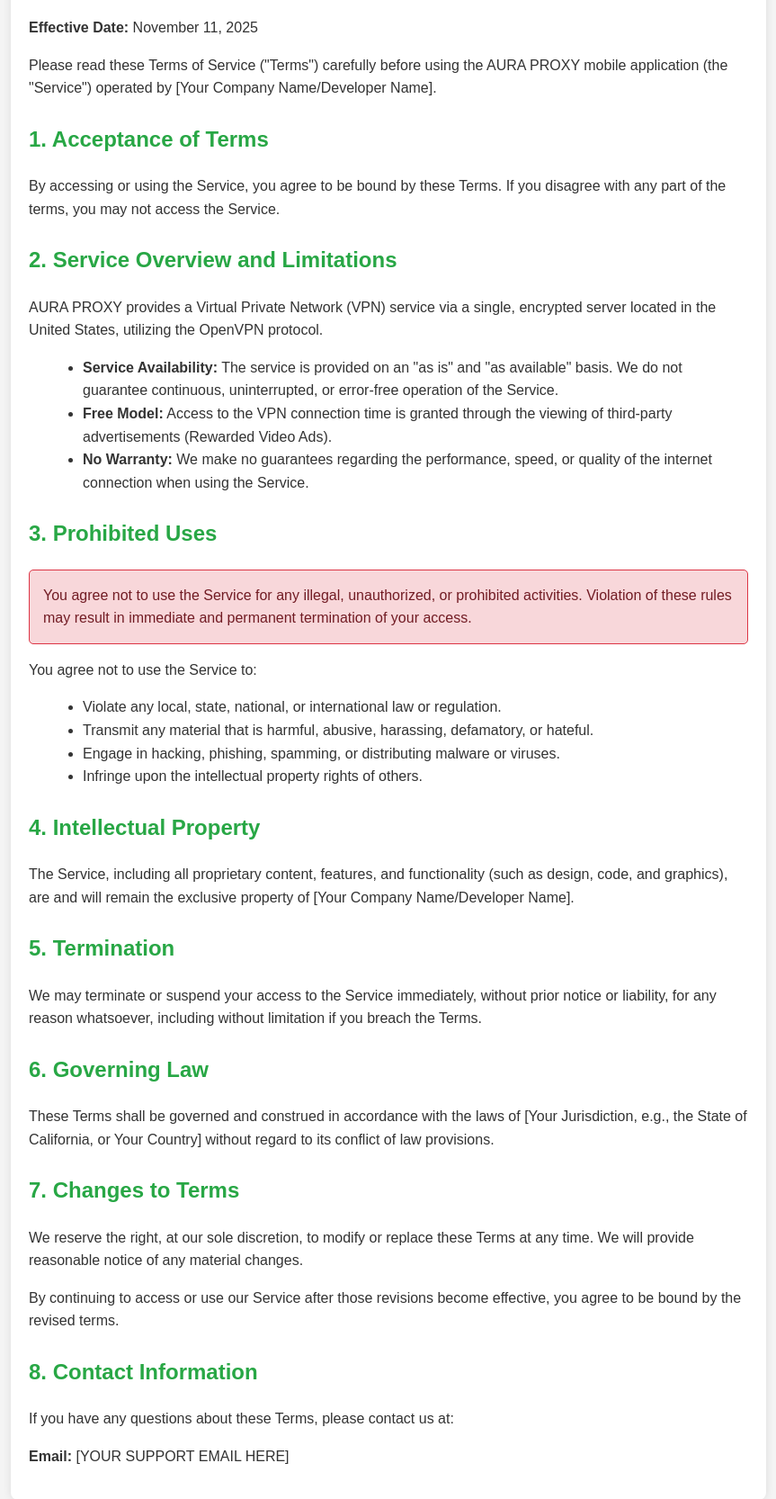
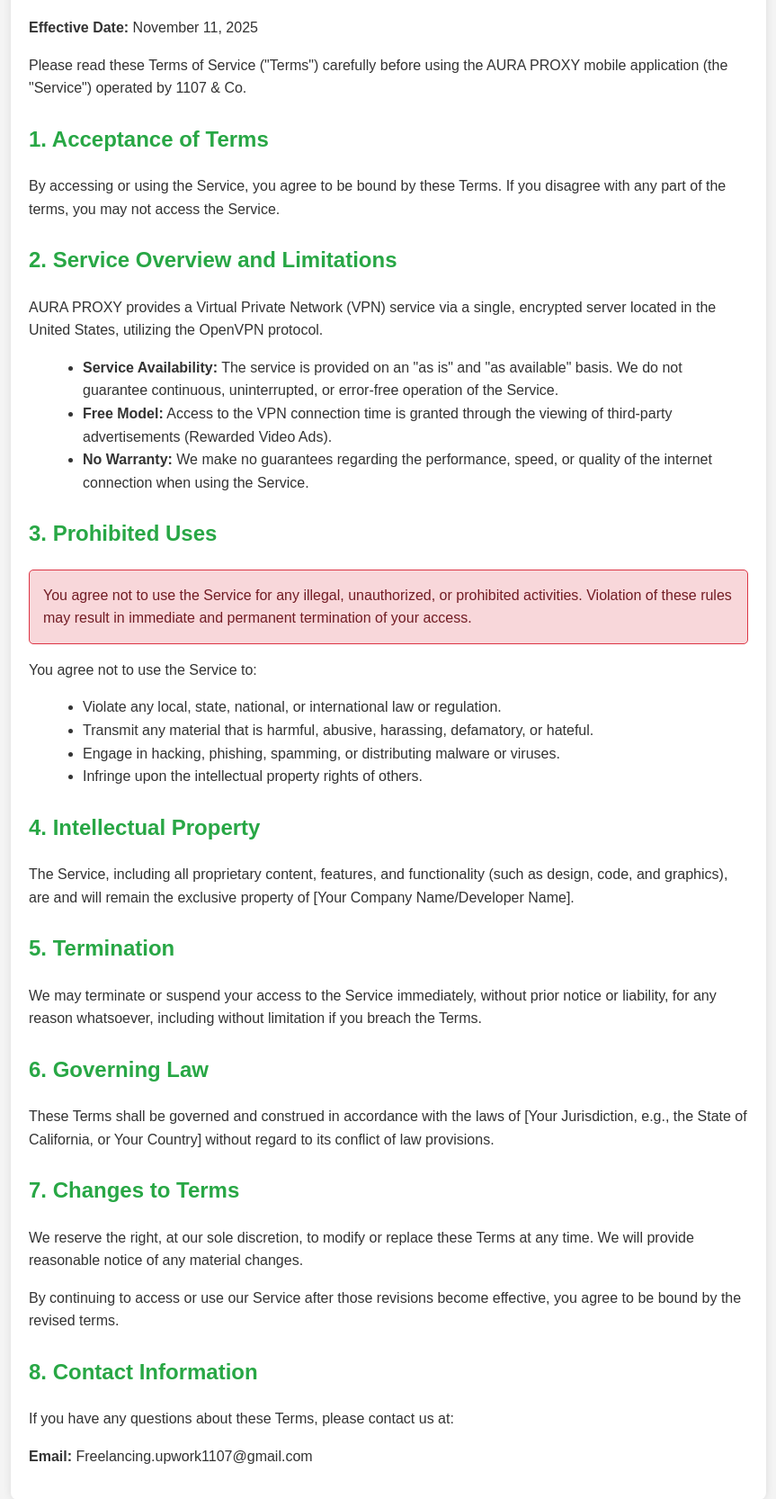
Before and after one commit to Mr-1107/aura-proxy-legal, a plain HTML site: page terms_of_service.html in a window 1280 px wide. Shown: the part 128-1794 px from the top of the page at 90% size, without its empty margins (208-1071 px from the left). Drawn offline with Linux system fonts and the light colour scheme.

Commit message:
Update terms_of_service.html

```diff
--- a/terms_of_service.html
+++ b/terms_of_service.html
@@ -18,7 +18,7 @@
 <div class="container">
     <h1>AURA PROXY Terms of Service</h1>
     <p><strong>Effective Date:</strong> November 11, 2025</p>
-    <p>Please read these Terms of Service ("Terms") carefully before using the AURA PROXY mobile application (the "Service") operated by [Your Company Name/Developer Name].</p>
+    <p>Please read these Terms of Service ("Terms") carefully before using the AURA PROXY mobile application (the "Service") operated by 1107 & Co.</p>
 
     <h2>1. Acceptance of Terms</h2>
     <p>By accessing or using the Service, you agree to be bound by these Terms. If you disagree with any part of the terms, you may not access the Service.</p>
@@ -59,9 +59,10 @@
 
     <h2>8. Contact Information</h2>
     <p>If you have any questions about these Terms, please contact us at:</p>
-    <p><strong>Email:</strong> [YOUR SUPPORT EMAIL HERE]</p>
+    <p><strong>Email:</strong> Freelancing.upwork1107@gmail.com</p>
 
 </div>
 
 </body>
+
 </html>
```
